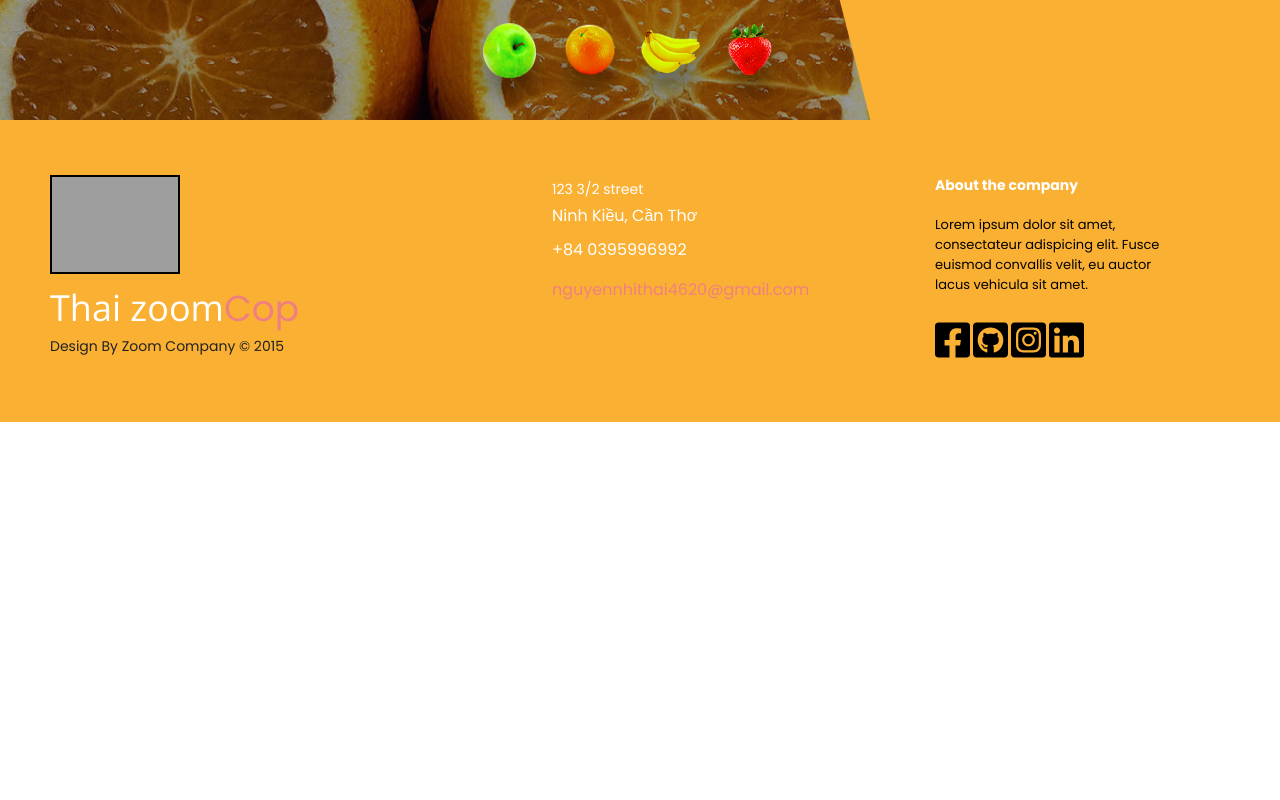
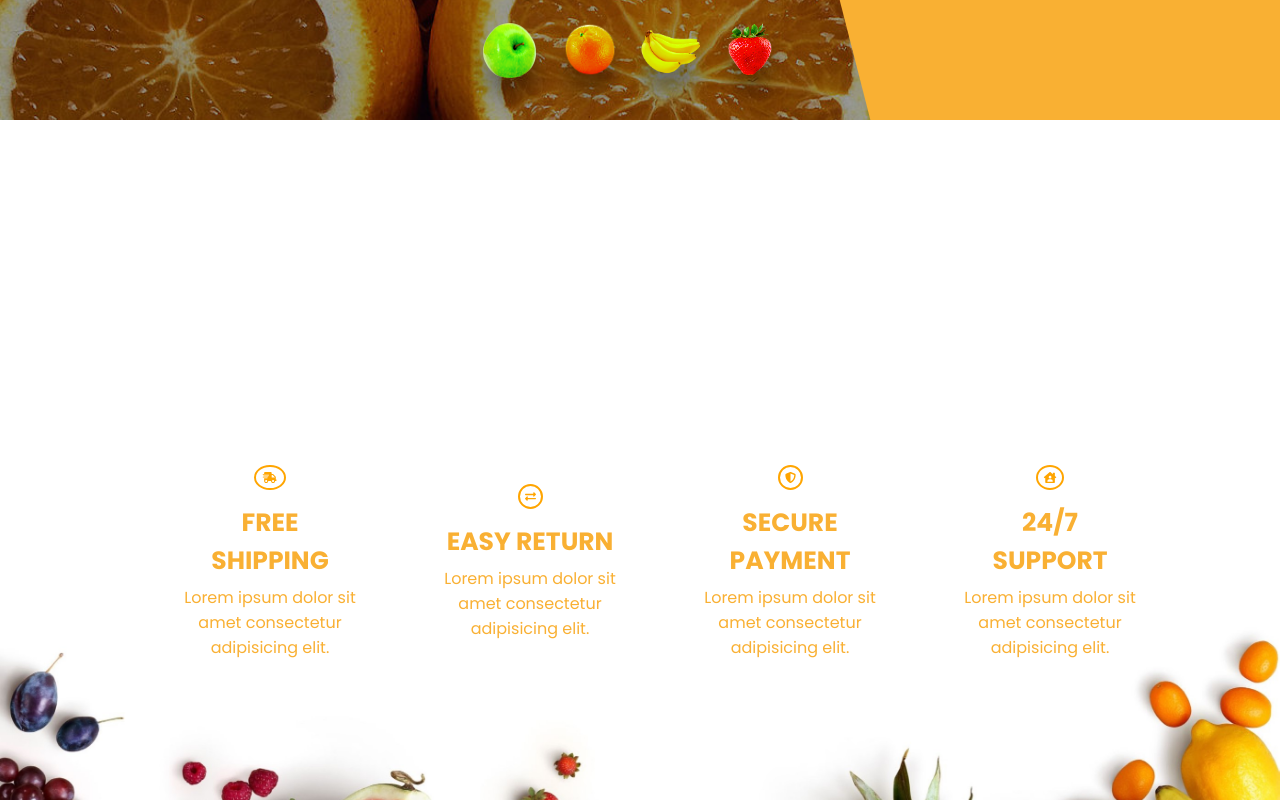
Before and after one commit to nhithai4620/Fruits_store_react, a React (Create React App) app: page / in a window 1280 px wide. Shown: the part 680-1480 px from the top of the page. Before the commit the page ends 1102 px from the top, so only its background shows below. Built offline with nearby package versions, Linux system fonts and the light colour scheme; grey boxes are pictures that could not be loaded.

Commit message:
thai commit at 20/9/2021

```diff
--- a/src/components/css/Home.css
+++ b/src/components/css/Home.css
@@ -130,3 +130,49 @@
 	transform: translateY(10px);
 	transition: 0.2s;
 }
+
+
+.main-container{
+	height: 100%;
+	width: 100%;
+	background-image: url("../assets/justs_bg.jpg");
+	background-position: center;
+    background-repeat: no-repeat;
+    background-size: cover;
+	overflow: hidden;
+	background-attachment: fixed;
+}
+
+.service-info{
+	height: 100%;
+	width: 100%;
+	padding: 300px 100px;
+
+}
+
+.service-info ul{
+	list-style-type: none;
+	display: flex;
+	justify-content: center;
+	align-items: center;
+}
+
+.service-info li{
+	margin: 20px;
+	padding: 20px;
+	text-align: center;
+	color: var(--main-color);
+}
+
+.service-info li FontAwesomeIcon{
+	border: 2px solid var(--main-color);
+	padding: 5px;
+	border-radius: 50%;
+	font-size: 25px;
+	margin: 5px;
+}
+
+.service-info li h3{
+	font-size: 25px;
+	margin: 5px;
+}
--- a/src/components/section/Home.js
+++ b/src/components/section/Home.js
@@ -10,6 +10,11 @@ import BananaControl from "../assets/banana_control.png";
 import StrawControl from "../assets/straw_control.png";
 import OrangeBg from "../assets/orange_bg.png";
 import AppleBg from "../assets/apple_bg.png";
+import { FontAwesomeIcon } from '@fortawesome/react-fontawesome';
+import { faShippingFast } from '@fortawesome/free-solid-svg-icons';
+import { faExchangeAlt } from '@fortawesome/free-solid-svg-icons';
+import { faShieldAlt } from '@fortawesome/free-solid-svg-icons';
+import { faHouseUser } from '@fortawesome/free-solid-svg-icons';
 import {Link} from "react-router-dom";
 import {DataContext} from '../Context';
 
@@ -63,6 +68,43 @@ export class Home extends React.Component{
 
             </div>
             {/* end class hero */}
+            <div className="main-container">
+                <div className="service-info">
+                  <ul>
+                    <li>
+                      <Link>
+                      <FontAwesomeIcon style={{color:"orange",borderRadius: '50%',margin:"5px",padding:"5px",fontSize:"25px",border:" 2px solid orange"}} icon={faShippingFast} />
+                      </Link>
+                      <h3>FREE SHIPPING</h3>
+                      <p>Lorem ipsum dolor sit amet consectetur adipisicing elit. </p>
+                    </li>
+                    <li>
+                      <Link>
+                      <FontAwesomeIcon style={{color:"orange",borderRadius: '50%',margin:"5px",padding:"5px",fontSize:"25px",border:" 2px solid orange"}} icon={faExchangeAlt} />
+                      </Link>
+                      <h3>EASY RETURN</h3>
+                      <p>Lorem ipsum dolor sit amet consectetur adipisicing elit. </p>
+                    </li>
+                    <li>
+                      <Link>
+                      <FontAwesomeIcon style={{color:"orange",borderRadius: '50%',margin:"5px",padding:"5px",fontSize:"25px",border:" 2px solid orange"}} icon={faShieldAlt} />
+                      </Link>
+                      <h3>SECURE PAYMENT</h3>
+                      <p>Lorem ipsum dolor sit amet consectetur adipisicing elit. </p>
+                    </li>
+                    <li>
+                      <Link>
+                      <FontAwesomeIcon style={{color:"orange",borderRadius: '50%',margin:"5px",padding:"5px",fontSize:"25px",border:" 2px solid orange"}} icon={faHouseUser} />
+                      </Link>
+                      <h3>24/7 SUPPORT</h3>
+                      <p>Lorem ipsum dolor sit amet consectetur adipisicing elit. </p>
+                    </li>
+                  </ul>
+                </div>
+              {/* end of class service infor */}
+            </div>
+
+            {/* end of class main-container */}
           </div>
         );
       }
```
